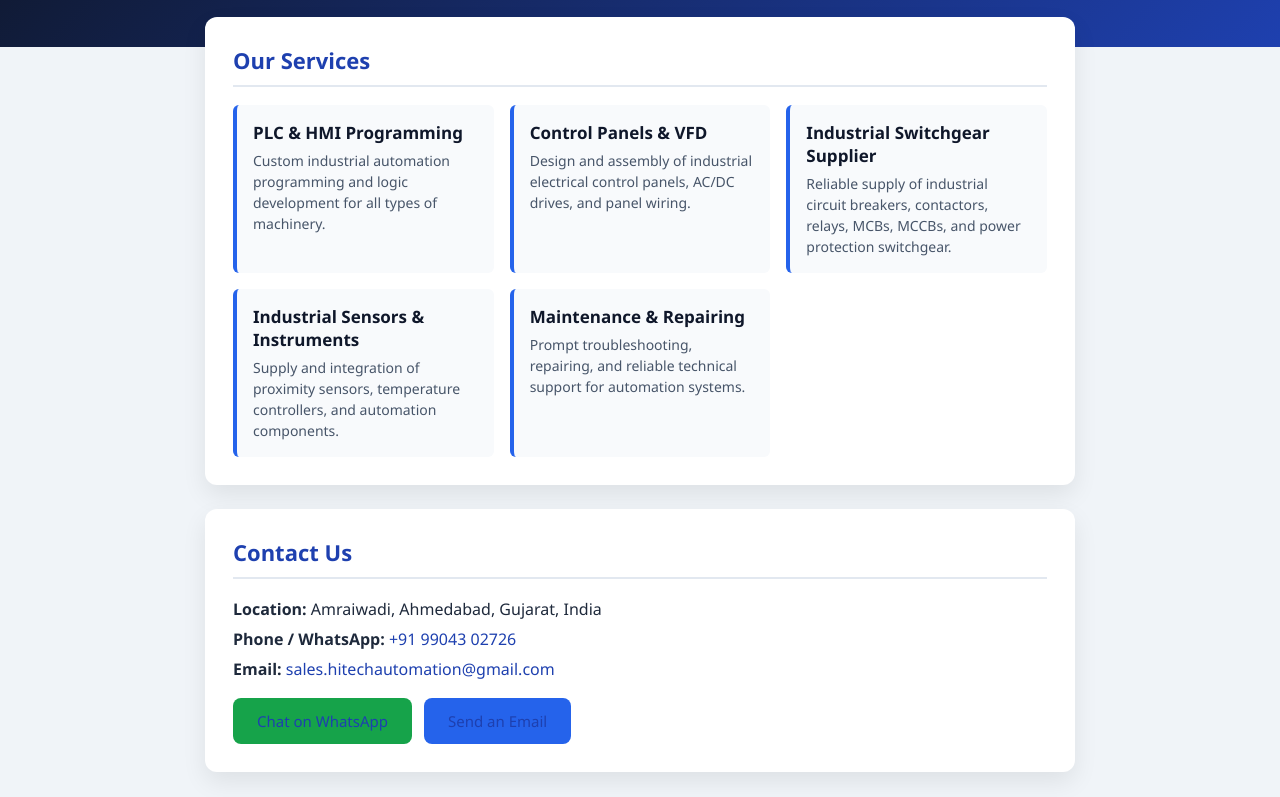
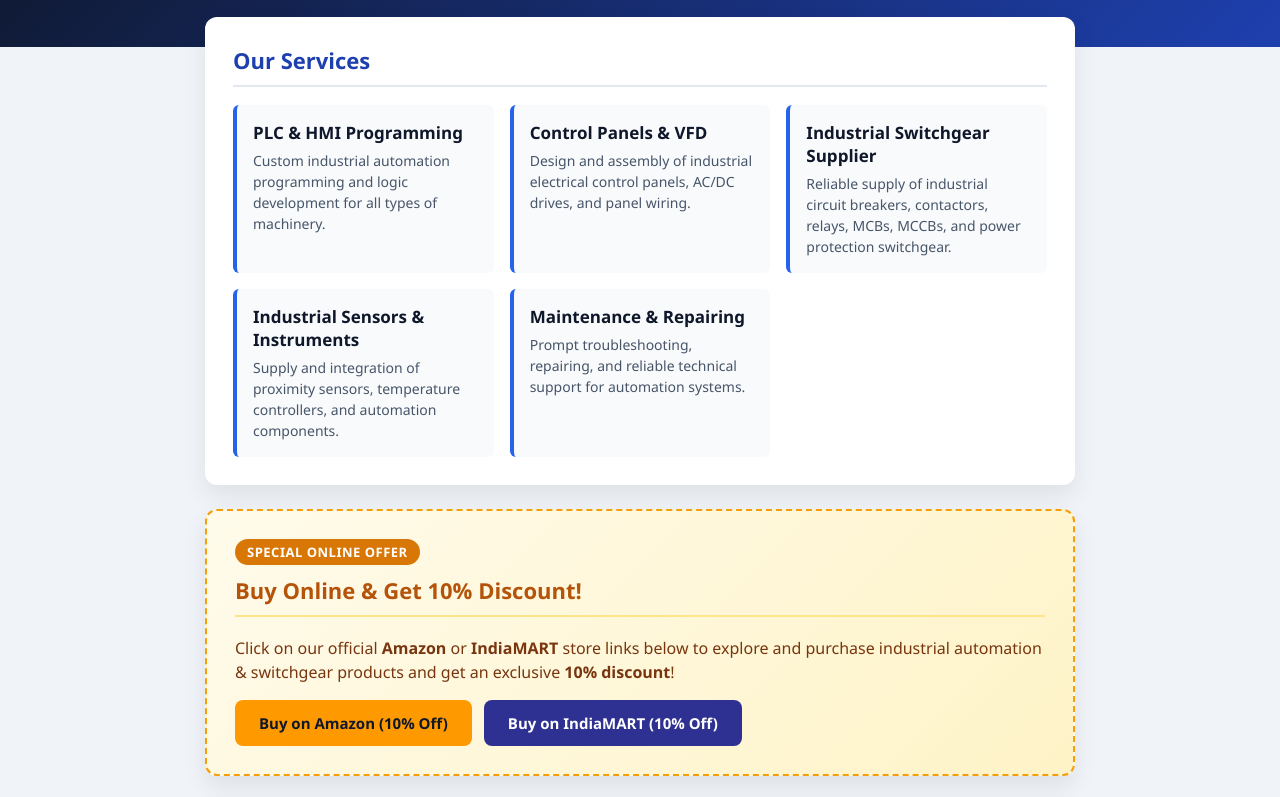
Before and after one commit to hitechautomationandcontrol/hitechautomationandcontrol.github.io, a plain HTML site: page index.html in a window 1280 px wide. Shown: the part 131-928 px from the top of the page. Drawn offline with Linux system fonts and the light colour scheme.

Commit message:
Added Amazon and IndiaMART links with 10% discount offer

```diff
--- a/index.html
+++ b/index.html
@@ -17,13 +17,21 @@
         .item { background: #f8fafc; padding: 16px; border-left: 4px solid #2563eb; border-radius: 6px; }
         .item h3 { margin: 0 0 6px; font-size: 17px; color: #0f172a; }
         .item p { margin: 0; font-size: 14px; color: #475569; line-height: 1.5; }
+        .offer-card { background: linear-gradient(135deg, #fffbeb, #fef3c7); border: 2px dashed #f59e0b; }
+        .offer-badge { display: inline-block; background: #d97706; color: white; padding: 4px 12px; border-radius: 20px; font-size: 13px; font-weight: bold; margin-bottom: 10px; text-transform: uppercase; letter-spacing: 0.5px; }
+        .offer-card h2 { color: #b45309; border-bottom-color: #fde68a; }
+        .offer-card p { font-size: 16px; color: #78350f; margin: 8px 0 16px; line-height: 1.5; }
         .contact-info p { margin: 8px 0; font-size: 16px; }
         .contact-info a { color: #1e40af; text-decoration: none; font-weight: 500; }
-        .btn-group { display: flex; flex-wrap: wrap; gap: 12px; margin-top: 18px; }
+        .btn-group { display: flex; flex-wrap: wrap; gap: 12px; margin-top: 15px; }
         .btn { display: inline-block; background: #16a34a; color: white; padding: 13px 24px; text-decoration: none; border-radius: 8px; font-weight: bold; font-size: 15px; transition: 0.2s; }
         .btn:hover { background: #15803d; }
         .btn-email { background: #2563eb; }
         .btn-email:hover { background: #1d4ed8; }
+        .btn-amazon { background: #ff9900; color: #0f172a; }
+        .btn-amazon:hover { background: #e68a00; }
+        .btn-indiamart { background: #2e3192; color: white; }
+        .btn-indiamart:hover { background: #1f226e; }
         footer { text-align: center; padding: 20px; font-size: 14px; color: #64748b; }
     </style>
 </head>
@@ -58,6 +66,17 @@
                 </div>
             </div>
         </div>
+
+        <div class="card offer-card">
+            <span class="offer-badge">Special Online Offer</span>
+            <h2>Buy Online & Get 10% Discount!</h2>
+            <p>Click on our official <strong>Amazon</strong> or <strong>IndiaMART</strong> store links below to explore and purchase industrial automation & switchgear products and get an exclusive <strong>10% discount</strong>!</p>
+            <div class="btn-group">
+                <a class="btn btn-amazon" href="https://www.amazon.in/s?me=A28A0AZ60EOA51&ref=sf_seller_app_share_new" target="_blank">Buy on Amazon (10% Off)</a>
+                <a class="btn btn-indiamart" href="https://www.indiamart.com/hitechautomationandcontrol/" target="_blank">Buy on IndiaMART (10% Off)</a>
+            </div>
+        </div>
+
         <div class="card contact-info">
             <h2>Contact Us</h2>
             <p><strong>Location:</strong> Amraiwadi, Ahmedabad, Gujarat, India</p>
```
